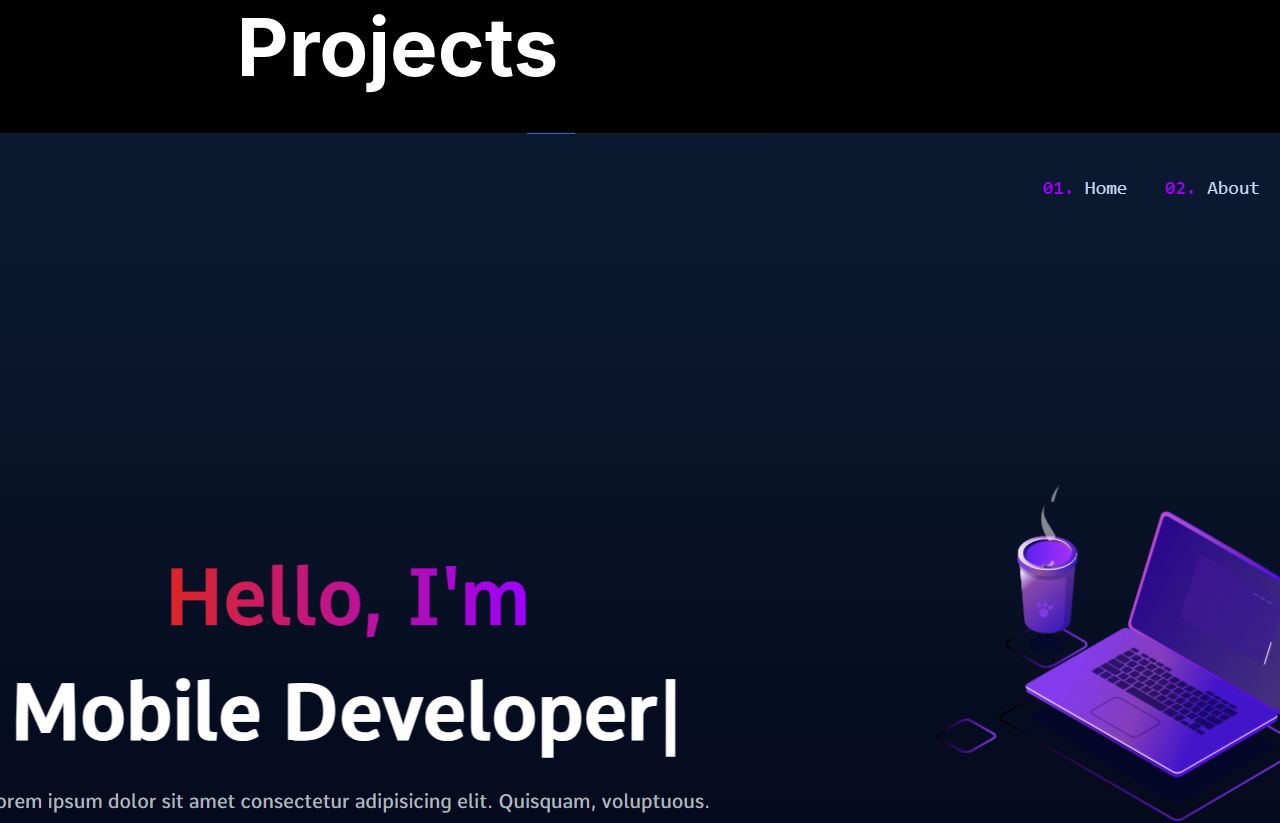
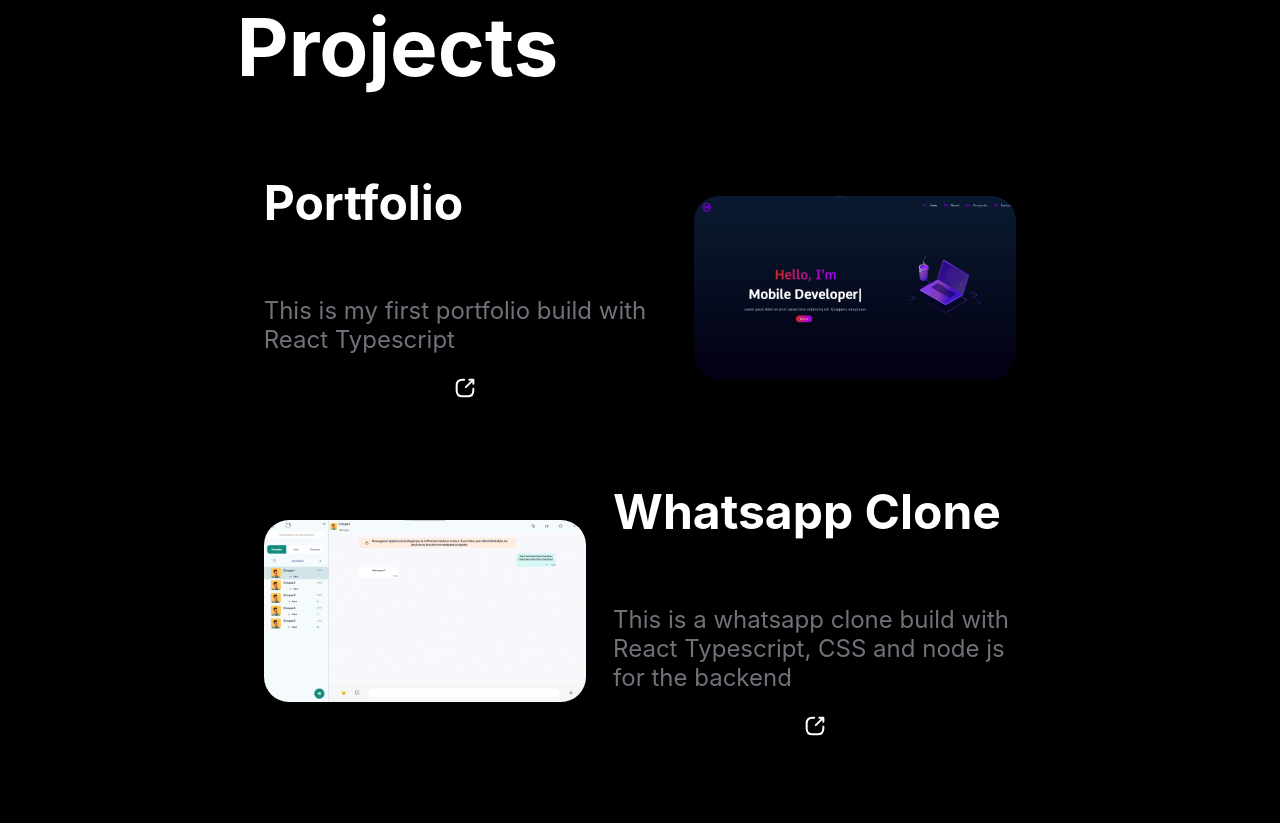
Before and after one commit to Matsuel/portfolio-v3, a React (Create React App) app: page / in a window 1280 px wide. Shown: the part 1600-2423 px from the top of the page. Built offline with nearby package versions, Linux system fonts and the light colour scheme.

Commit message:
v2 projects

```diff
--- a/src/Components/Projects/Projects.css
+++ b/src/Components/Projects/Projects.css
@@ -32,6 +32,37 @@
     width: 90%;
     height: auto;
     display: flex;
+    flex-direction: row;
+    align-items: center;
+    justify-content: space-evenly;
+    border-radius: 25px;
+}
+
+.project-img{
+    width: 40%;
+    height: auto;
+    border-radius: 25px;
+}
+
+.project-content{
+    width: 50%;
+    height: auto;
+    display: flex;
     flex-direction: column;
     align-items: center;
+    margin-bottom: 5vh;
 }
+
+.project-title{
+    width: 100%;
+    text-align: start;
+    font-size: 3rem;
+    color: #fff;
+}
+
+.project-description{
+    width: 100%;
+    text-align: start;
+    font-size: 1.5rem;
+    color: #71717A;
+}
--- a/src/Components/Projects/Projects.tsx
+++ b/src/Components/Projects/Projects.tsx
@@ -7,6 +7,7 @@ import LeRebot from '../../assets/projects/lerobot.png'
 import Portfolio from '../../assets/projects/portfolio v2.png'
 import Taquin from '../../assets/projects/taquin.png'
 import Whatsapp from '../../assets/projects/whatsapp.png'
+import ViewMore from '../../assets/view.svg'
 
 interface Project {
     title: string;
@@ -22,14 +23,26 @@ const Projects = () => {
             <div className='projects-container'>
                 {Datas.map((project: Project, index: number) => {
                     return (
+
+                            (index % 2 !== 0) ? (
                             <div className="project">
                                 <img src={Images[index]} alt="" className="project-img" />
                                 <div className="project-content">
                                     <h2 className="project-title">{project.title}</h2>
                                     <p className="project-description">{project.description}</p>
-                                <a href={project.githubLink} className="project-link">Voir le projet</a>
+                                    <a href={project.githubLink} className="project-link"><img src={ViewMore} alt="" className="project-link-img" /></a>
                                 </div>
                             </div>
+                        ) : (
+                            <div className="project">
+                                <div className="project-content">
+                                    <h2 className="project-title">{project.title}</h2>
+                                    <p className="project-description">{project.description}</p>
+                                    <a href={project.githubLink} className="project-link"><img src={ViewMore} alt="" className="project-link-img" /></a>
+                                </div>
+                                <img src={Images[index]} alt="" className="project-img" />
+                            </div>
+                        )
                     )
                 })}
             </div>
```
Also changed, not shown: src/assets/view.svg (added). Lines whose indentation alone changed are shown as unchanged.
